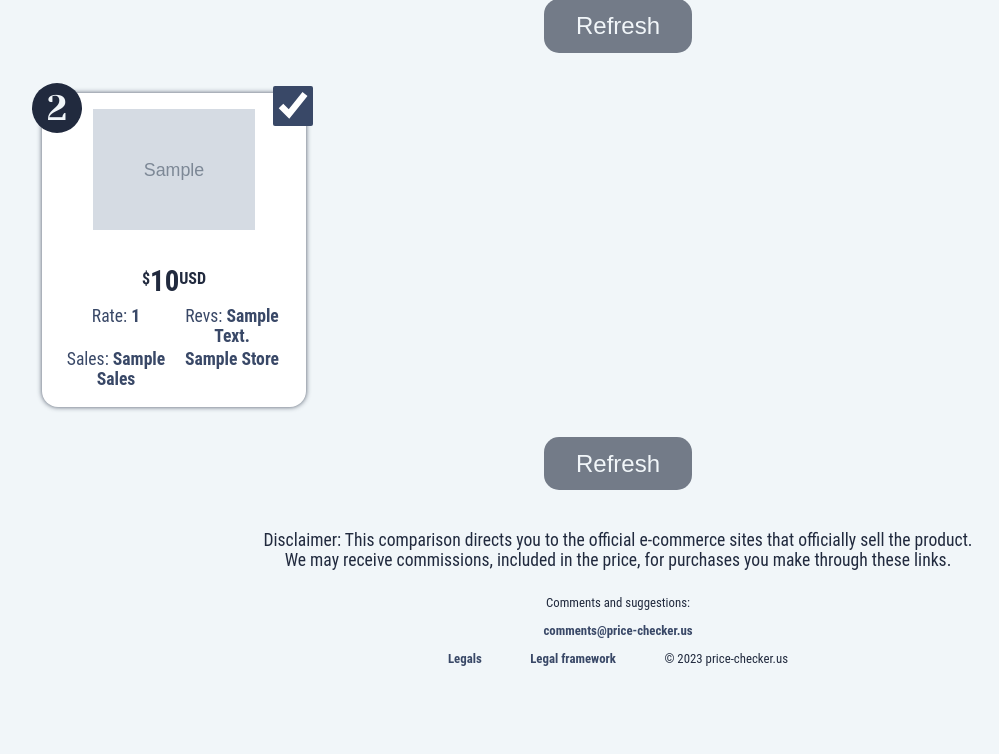
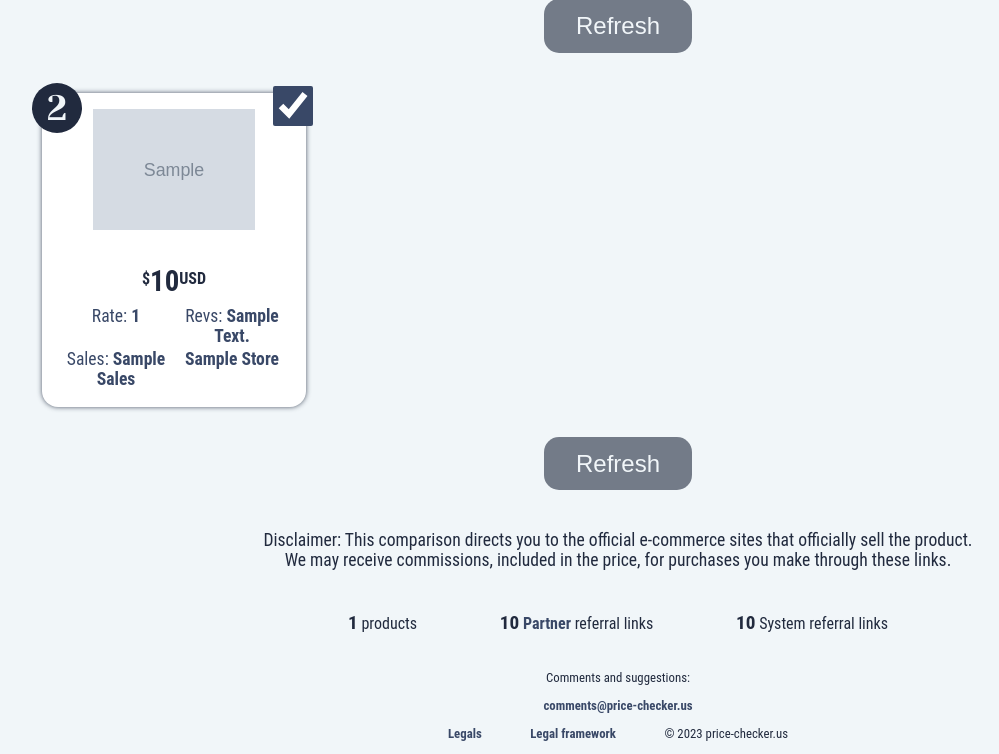
Before and after one commit to darideveloper/price-checker-us, a Flask app: template templates/preview.html in a window 1280 px wide. Shown: the part 145-899 px from the top of the page, without its empty margins (22-1021 px from the left). Before the commit the page ends 811 px from the top, so only its background shows below. Run offline with Flask 3, Linux system fonts and the light colour scheme; the template is opened without the code that fills it: most values are stand-ins (such as "Sample title", 1, 10 or a date in 2020); grey boxes marked "Sample" are stand-in pictures; parts of the project's set-up code (start-up, migrations or seed data) failed here and were passed over; some web fonts are replaced.

Commit message:
feat (preview): add counters

```diff
--- a/app.py
+++ b/app.py
@@ -24,6 +24,7 @@ PORT = int(os.environ.get('PORT', 5000))
 app.secret_key = os.environ.get('SECRET_KEY')
 ROTATTION_LINKS_SYSTEM = int(os.getenv ("ROTATTION_LINKS_SYSTEM"))
 ROTATION_LINKS_USER = int(os.getenv ("ROTATION_LINKS_USER"))
+REFERRAL_HOST = os.getenv ("REFERRAL_HOST")
 
 # Connect with database
 db = Database(DB_HOST, DB_NAME, DB_USER, DB_PASSWORD)
@@ -322,6 +323,8 @@ def preview ():
     current_referral = "user"
     links_num_user = 0
     links_num_system = 0
+    links_total_user = 0
+    links_total_system = 0
     for product in products_data:
 
         # Get product data
@@ -333,10 +336,12 @@ def preview ():
         referral_link_system = Database.stores[store]["referral_link"]
         if current_referral == "user":
             links_num_user += 1
+            links_total_user += 1
             if not referral_link_user and referral_link_system:
                 referral_link_user = referral_link_system
         else:
             links_num_system += 1
+            links_total_system += 1
             if not referral_link_system and referral_link_user:
                 referral_link_system = referral_link_user
 
@@ -363,7 +368,13 @@ def preview ():
     status_code = 200
     db.save_log (f"({status_code}) Products rendered", log_origin, id_request=request_id)
 
-    return render_template ("preview.html", products=product_sort)
+    return render_template (
+        "preview.html",
+        products=product_sort,
+        links_total_user=links_total_user,
+        links_total_system=links_total_system,
+        referral_host=REFERRAL_HOST
+    )
 
 @app.get ('/referral/<hash>/')
 def referral (hash):
--- a/referral.py
+++ b/referral.py
@@ -4,7 +4,7 @@ from dotenv import load_dotenv
 
 load_dotenv ()
 
-REFERRAL_API = os.getenv ("REFERRAL_API")
+REFERRAL_HOST = os.getenv ("REFERRAL_HOST")
 REFERRAL_API_KEY = os.getenv ("REFERRAL_API_KEY")
 
 class Referral ():
@@ -36,7 +36,7 @@ class Referral ():
             "hash": hash
         }
 
-        res = requests.get (f"{REFERRAL_API}", headers=headers, params=params)
+        res = requests.get (f"{REFERRAL_HOST}/referral", headers=headers, params=params)
         json_data = res.json ()
         if res.status_code == 200:
             return json_data["data"]
--- a/static/css/style.css
+++ b/static/css/style.css
@@ -206,11 +206,29 @@ main .category-wrapper .products .product .checkbox {
   border-radius: 100%;
   cursor: pointer;
 }
-main .category-wrapper .disclaimer {
+main .preview .disclaimer {
   font-size: 1.1rem;
   width: 100%;
   text-align: center;
   margin: 25px 0;
+}
+main .preview .counter {
+  display: flex;
+  align-items: center;
+  justify-content: space-between;
+  width: 100%;
+  max-width: 540px;
+  margin: 20px auto;
+}
+main .preview .counter .counter-number {
+  font-weight: bold;
+  font-size: 1.2rem;
+}
+main .preview .counter a {
+  font-weight: bold;
+}
+main .preview .counter a:hover {
+  opacity: 0.8;
 }
 main form {
   display: flex;
--- a/static/css/style.sass
+++ b/static/css/style.sass
@@ -96,7 +96,7 @@ main
     &.legal
         max-width: 1000px
 
-    .category-wrapper
+    .preview
 
         .products
             display: grid
@@ -208,6 +208,24 @@ main
             text-align: center
             margin: 25px 0
 
+        .counter
+            display: flex
+            align-items: center
+            justify-content: space-between
+            width: 100%
+            max-width: 540px
+            margin: 20px auto
+
+            .counter-number
+                font-weight: bold
+                font-size: 1.2rem
+
+            a
+                font-weight: bold
+
+                &:hover
+                    opacity: 0.8
+
     form
         display: flex
         align-items: center
@@ -311,25 +329,32 @@ button.swal2-confirm.swal2-styled
 @media screen and (max-width: 1150px)
 
     main
-        .category-wrapper
+        .preview
             .products
                 grid-template-columns: repeat(3, 1fr)
 
 @media screen and (max-width: 850px)
 
     main
-        .category-wrapper
+        .preview
             .products
                 grid-template-columns: repeat(2, 1fr)
 
 @media screen and (max-width: 550px)
 
     main
-        .category-wrapper
+        .preview
             .products
                 grid-template-columns: repeat(1, 1fr)
                 margin-right: 30px
                 margin-left: 30px
+
+            .counter
+                flex-direction: column
+                margin-bottom: 40px
+
+                .counter-text
+                    margin: 0.3rem
 
         form
             flex-direction: column
--- a/templates/preview.html
+++ b/templates/preview.html
@@ -5,7 +5,7 @@
 {% block mainclass %}preview{% endblock %}
 
 {% block main %}
-<div class="category-wrapper">
+<div class="preview">
 
   <button class="refresh top" disabled title="Uncheck items and click here to remove them from the comparison">
     Refresh
@@ -64,7 +64,24 @@
     <br>
     We may receive commissions, included in the price, for purchases you make through these links.
   </div>
+
+  <div class="counter">
+    <p class="counter-text">
+      <span class="counter-number">{{products|length}}</span>
+      <span>products</span>
+    </p>
+    <p class="counter-text">
+      <span class="counter-number">{{links_total_user}}</span>
+      <span><a href="{{referral_host}}" target="_blank" title="Share this tool and become a 50/50% partner">Partner</a> referral links</span>
+    </p>
+    <p class="counter-text">
+      <span class="counter-number">{{links_total_system}}</span>
+      <span>System referral links</span>
+    </p>
+  </div>
 </div>
+
+
 {% endblock %}
 
 {% block script %}
```
Also changed, not shown: other parts of static/css/style.css (+26 -19 lines), 1 other file.
